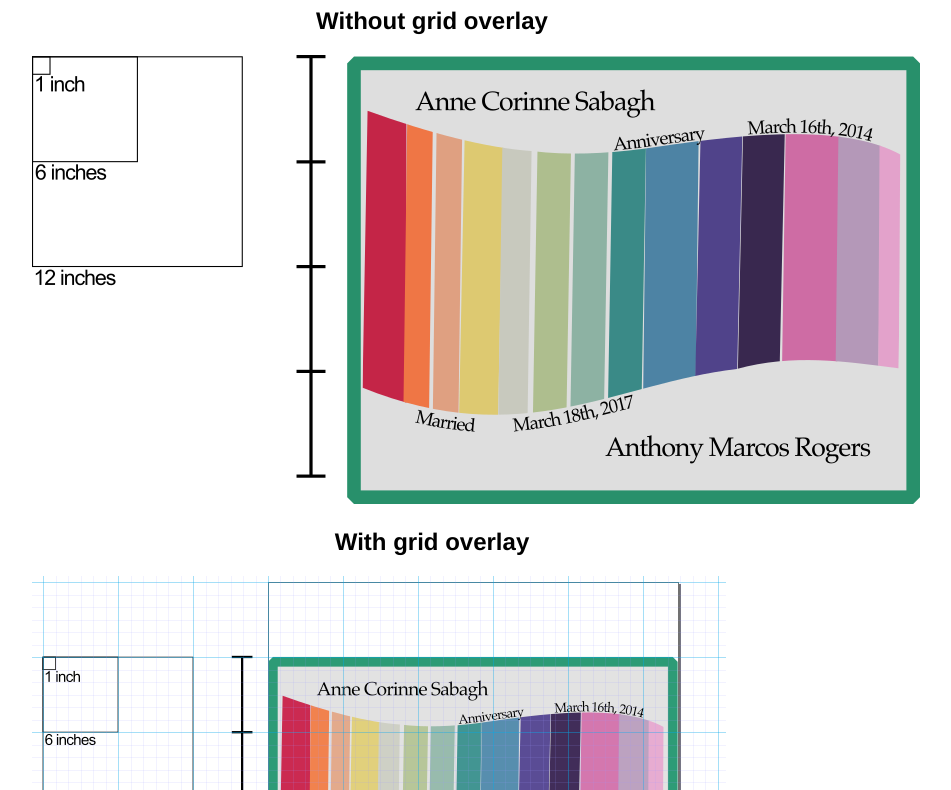
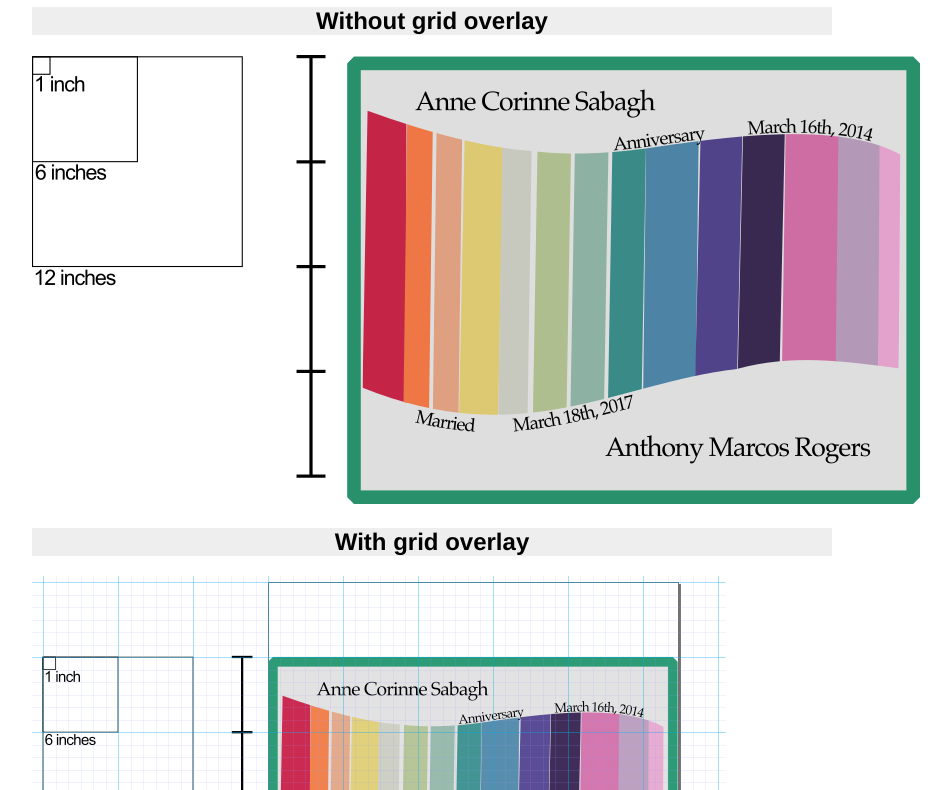
Before and after one commit to Zearin/zearin.github.io, a plain HTML site: page index.html in a window 1280 px wide. Shown: the part 73-863 px from the top of the page, without its empty margins (208-1159 px from the left). Drawn offline with Linux system fonts and the light colour scheme.

Commit message:
Update CSS

```diff
--- a/index.html
+++ b/index.html
@@ -7,7 +7,7 @@
     <style type="text/css"><!--
     * {box-sizing: border-box;}
     main {margin-left: auto; margin-right:auto; max-width: 800px; font-family: Helvetica;}
-    h1, h2 {text-align: center;}
+    h1, h2 {text-align: center; background-color: #eee;}
 
     --></style>
 </head>
```
